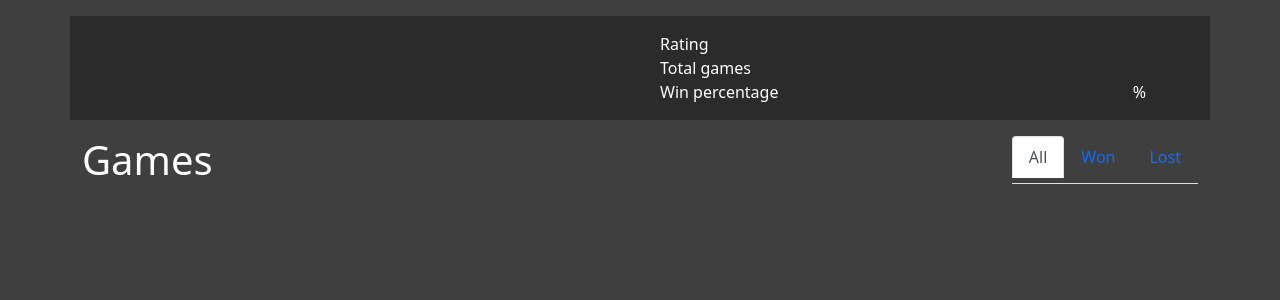
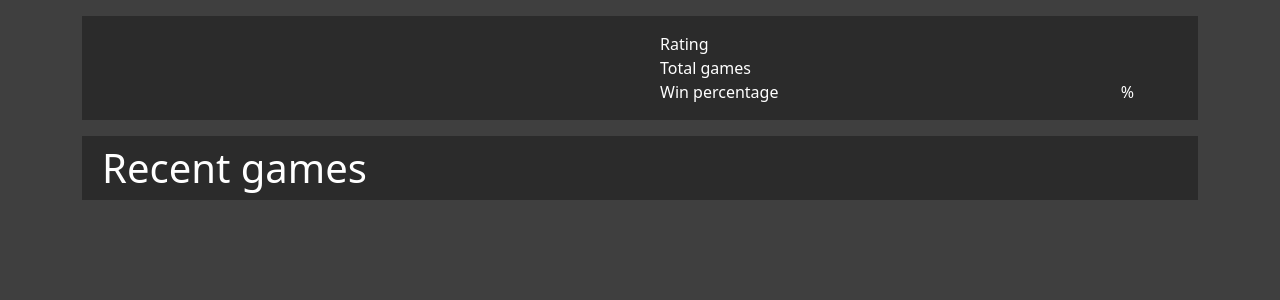
Before and after one commit to vk-2000/multiplayer_chess_django, a Django app: template multiplayer_chess/templates/multiplayer_chess/profile.html in a window 1280 px wide. Shown: the part 56-356 px from the top of the page. Run offline with Django 3.2, Linux system fonts and the light colour scheme; the template is opened without the code that fills it, so the values that code supplies are empty; some libraries are stand-ins or nearby versions.

Commit message:
add profile page

```diff
--- a/multiplayer_chess/models.py
+++ b/multiplayer_chess/models.py
@@ -31,7 +31,7 @@ class Gameroom(models.Model):
     players = models.ManyToManyField(Player, related_name="played_in")
     active = models.BooleanField(default=True)
     private = models.BooleanField(default=False)
-
+    time = models.DateTimeField(auto_now_add=True)
     winner = models.ForeignKey(
         Player, on_delete=CASCADE, related_name="winner", null=True)
 
--- a/multiplayer_chess/templates/multiplayer_chess/profile.html
+++ b/multiplayer_chess/templates/multiplayer_chess/profile.html
@@ -4,6 +4,7 @@
     {%include 'multiplayer_chess/navbar.html'%}
 {% endblock %}
 {% block content %}
+<div class="container sm-w-75">
     <div class="container bg-primary w-100">
         <div class="row container d-flex flex-column flex-sm-row justify-content-between align-items-center text-white my-3 w-100">
             <div class="col display-3 p-3 m-3 d-flex justify-content-center">{{ request.user.username }}</div>
@@ -23,21 +24,23 @@
             </div>
         </div>
     </div>
+    <div class="container text-white bg-primary">
+        <div class="display-6 p-2 my-3 w-100">Recent games</div>
+    </div>
     <div class="container text-white">
-        <div class="d-flex justify-content-between">
-            <div class="display-6">Games</div>
-            <ul class="nav nav-tabs">
-                <li class="nav-item">
-                  <button onclick="getGames('all')" class="nav-link active" aria-current="page">All</button>
-                </li>
-                <li class="nav-item">
-                    <button onclick="getGames('won')" class="nav-link">Won</button>
-                </li>
-                <li class="nav-item">
-                    <button onclick="getGames('lost')" class="nav-link">Lost</button>
-                </li>
-            </ul>
-        </div>
+        {% for opponent, result in recent_games %}
+            <div class="d-flex justify-content-between p-3">
+                <div class="display-7">{{opponent}}</div>
+                {% if result %}
+                    <div class="badge bg-success">Won</div>
+                {% else %}
+                    <div class="badge bg-danger">Lost</div>
+                {% endif %}
+            </div>
+            <hr>
+        {% endfor %}
     </div>
+</div>
+
 
 {% endblock %}
--- a/project_chess/settings.py
+++ b/project_chess/settings.py
@@ -26,7 +26,7 @@ SECRET_KEY = 'django-insecure-3@vwpfx1!_c-e$!pgyxh%o3-18=q^k6pax^gbu=r)vlu0%hi3u
 DEBUG = True
 
 ALLOWED_HOSTS = [
-    '074f-2405-201-d027-9035-dc14-a066-22a0-3a2b.ngrok.io',
+    '8300-2405-201-d027-9035-ad9f-167b-563-f284.ngrok.io',
     '127.0.0.1'
 ]
 
```
Also changed, not shown: multiplayer_chess/views.py (+9 -2 lines), multiplayer_chess/migrations/0008_gameroom_time.py (added).
